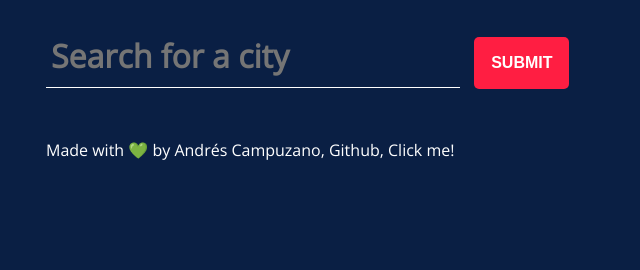
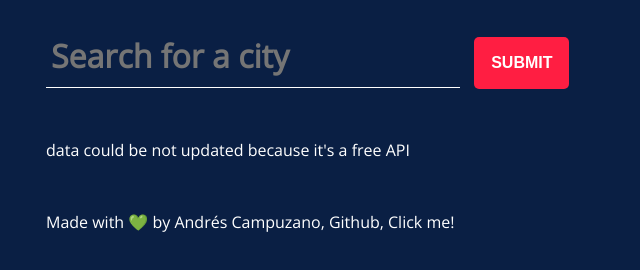
Before and after one commit to AndresCampuzano/API-Weather-Javascript, a plain HTML site: page index.html in a window 1280 px wide. Shown: the part 140-410 px from the top of the page, without its empty margins (82-722 px from the left). Drawn offline with nearby package versions, Linux system fonts and the light colour scheme.

Commit message:
Update index.html

```diff
--- a/index.html
+++ b/index.html
@@ -19,6 +19,7 @@
             <input type="text" placeholder="Search for a city" autofocus id="userInput">
             <button type="button" onclick="makeItWorks();">SUBMIT</button>
         </div>
+         <p>data could be not updated because it's a free API</p>
 
         <div class="card" id="card"></div>
 
```
